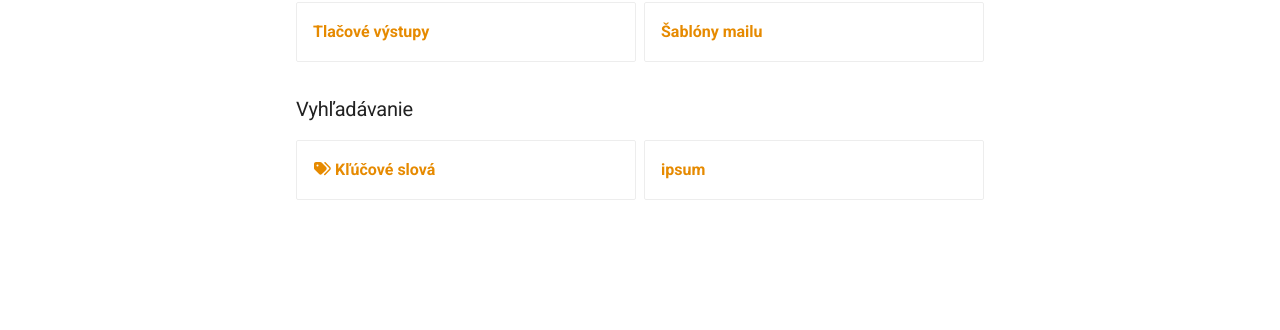
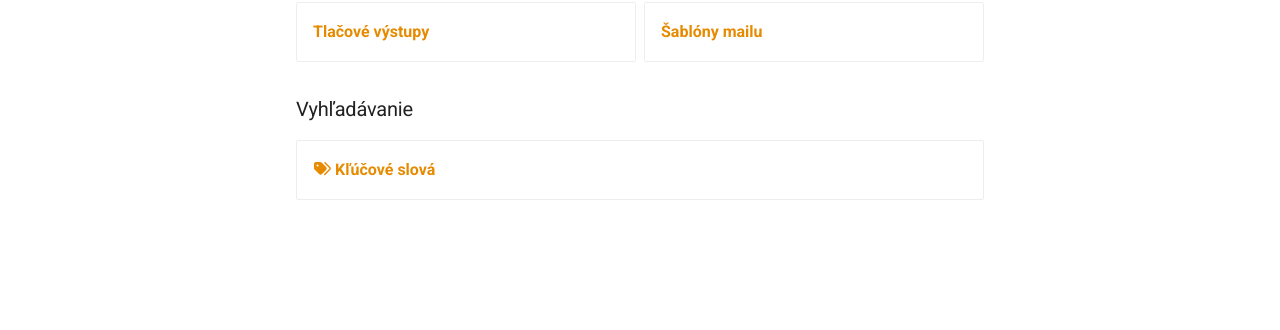
Before and after one commit to fvigh/kb, an MkDocs documentation site: the page built from docs/index.md, in a window 1280 px wide. Shown: the part 496-826 px from the top of the page. Built offline with MkDocs 1.6.1 and Material for MkDocs 9.7.7, drawn with Linux system fonts in a browser that asks for light colours.

Commit message:
Update index.md

```diff
--- a/docs/index.md
+++ b/docs/index.md
@@ -28,6 +28,5 @@
 <div class="grid cards" markdown>
 
 - [:fontawesome-solid-tags: __Kľúčové slová__](https://fvigh.github.io/kb/Tags/)
-- [__ipsum__]()
 
 </div>
```
